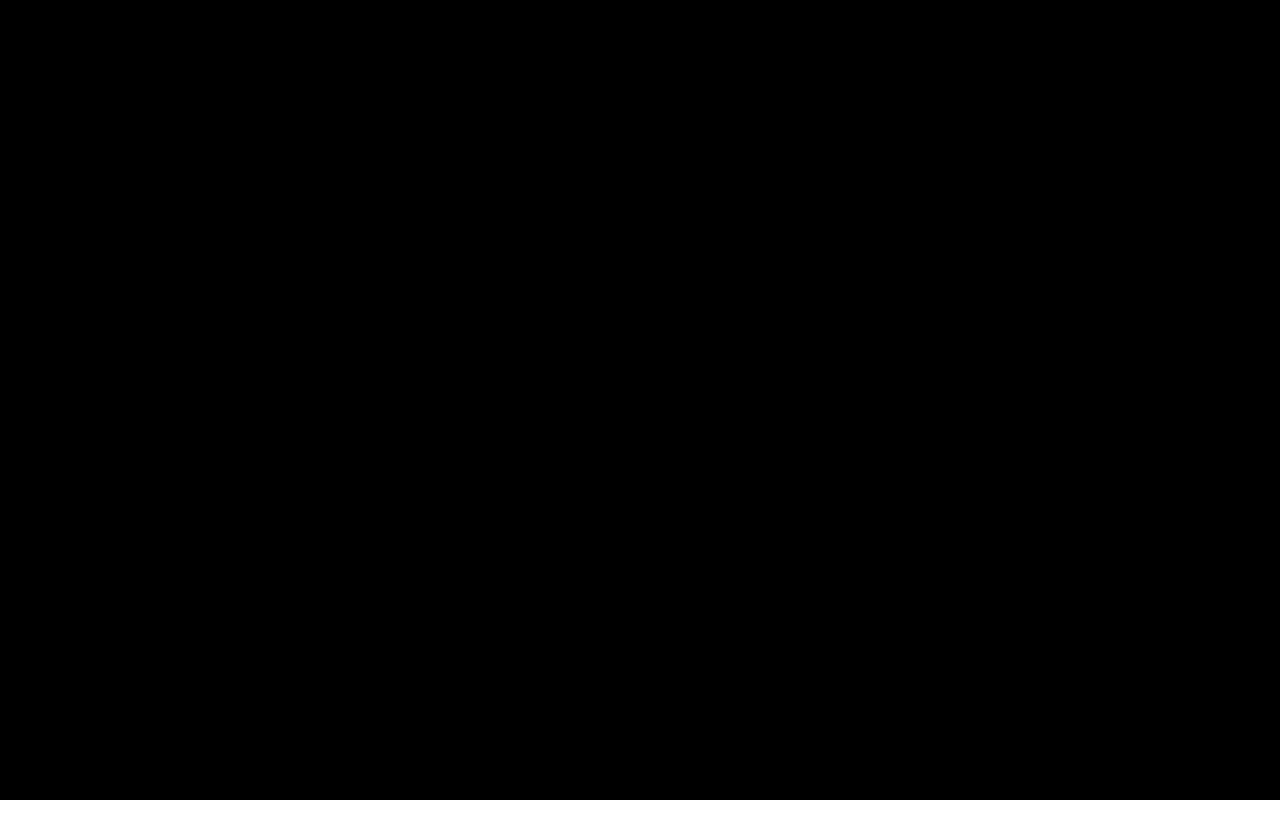
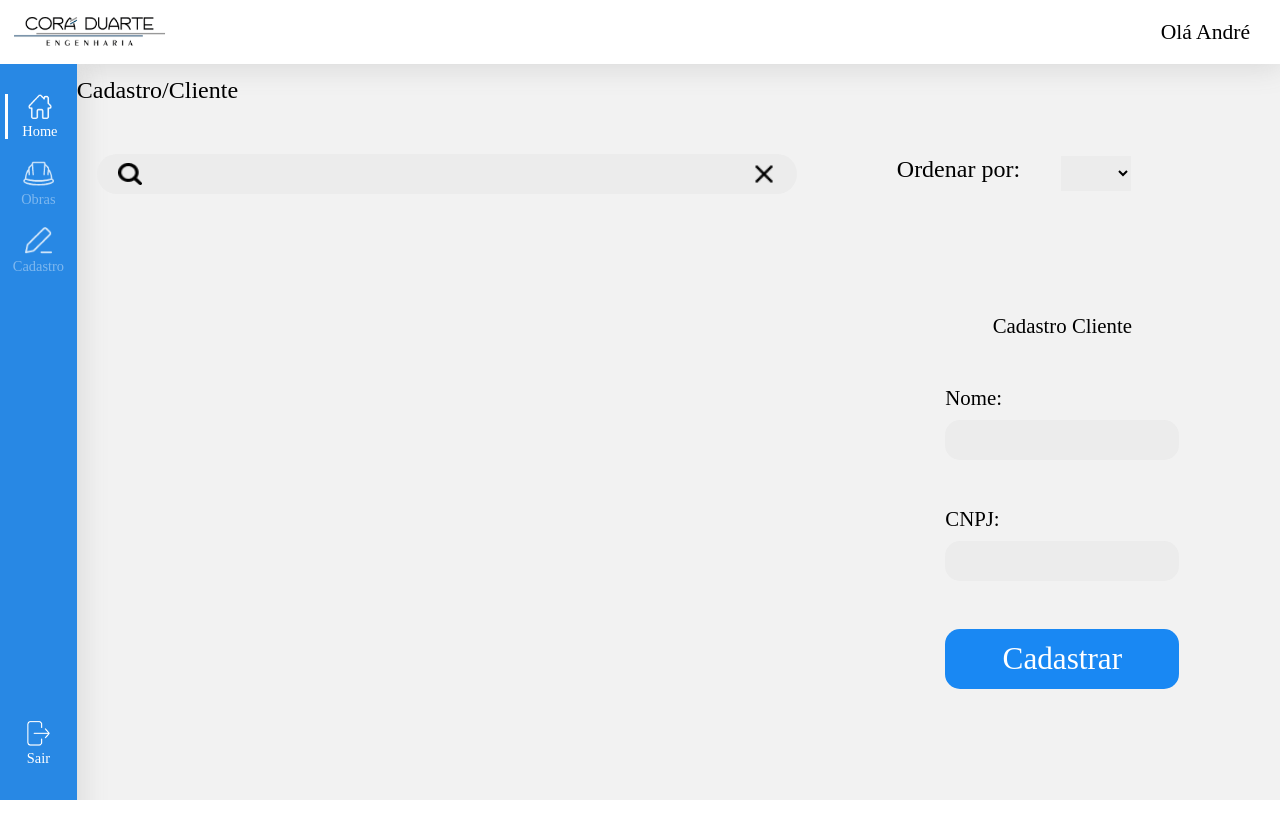
Before and after one commit to dirgogoo/ERP-Obra-Web, a Vue app in the folder frontend/: page /app/cadastro/cliente in a window 1280 px wide. Before the commit this address had no page. Built offline with nearby package versions, Linux system fonts and the light colour scheme; a web font is replaced by a local one.

Commit message:
Components Pesquisa Criado

```diff
--- /dev/null
+++ b/frontend/src/components/FilterSelector.vue
@@ -0,0 +1,41 @@
+<template>
+    <div id="main-container">
+        <div id="text-holder">
+            <h2>{{ label }}</h2>
+        </div>
+
+        <select name="Filtro">
+
+        </select>
+    </div>
+</template>
+
+<script>
+    export default {
+        name: 'Button',
+        props: ['label'],
+    };
+</script>
+
+
+<style scoped>
+
+    #main-container{
+        display: flex;
+        justify-content: center;
+    }
+
+    select{
+        border: 0;
+        background-color: #ECECEC;
+        width: 100%;
+        margin-left:2%;
+        height: 35px;
+    }
+
+    #text-holder{
+        min-width: 160px;
+        height: 35px;
+    }
+
+</style>
--- /dev/null
+++ b/frontend/src/components/Searchbar.vue
@@ -0,0 +1,40 @@
+<template>
+    <div id="searchbar-container">
+
+        <img id="Lupa" src="../assets/img/Lupa.png" alt="Lupa">
+        <input type="text" autocomplete="off" name="Pesquisar" id="textbox">
+        <img id="Clean" src="../assets/img/X.png" alt="Limpar Pesquisa">
+    </div>
+</template>
+
+<script>
+    export default {
+        name: 'Button',
+    };
+</script>
+
+
+<style scoped>
+
+    #searchbar-container{
+        width: 100%;
+       height: 40px;
+       border:0;
+       background-color: #ECECEC;
+        border-radius: 30px;
+        display: flex;
+        justify-content: space-around;
+        align-items: center;
+    }
+
+    input{
+        background:none;
+        border: none;
+        width: 75%;
+    }
+
+    img{
+        height: 55%;
+    }
+
+</style>
--- a/frontend/src/layouts/PrivateLayout.vue
+++ b/frontend/src/layouts/PrivateLayout.vue
@@ -6,6 +6,7 @@
     setTimeout(() => {
         document.getElementById(lastId).classList.add("menu-selected");
     }, 1000);
+
    function clickMenu(id)
     {
         //console.log("added:",id);
@@ -73,6 +74,9 @@
         background-color: #f2f2f2;
         width: 100vw;
         height: 100vh;
+    }
+    #name-display{
+        font-size: 1.5em
     }
 
     #header-container{
--- a/frontend/src/router/index.js
+++ b/frontend/src/router/index.js
@@ -5,6 +5,7 @@ import PrivateLayout from '../layouts/PrivateLayout.vue';
 import Login from '../views/Login.vue';
 import Home from '@/views/Home.vue';
 import Cadastro from '@/views/Cadastro.vue';
+import ClienteCadastro from '@/views/ClienteCadastro.vue';
 
 const isAuthenticated = () => {
   // A fazer autenticação
@@ -38,7 +39,8 @@ const routes = [
     },
     children: [
       { path: '/app/home', name: 'Home', component:Home },
-      { path: '/app/cadastro', name: 'Cadastro', component:Cadastro },
+      { path: '/app/cadastro', name: 'Cadastro', component:Cadastro},
+      { path: '/app/cadastro/cliente', name: 'Cliente', component:ClienteCadastro}
     ],
   },
 ]
--- a/frontend/src/views/Cadastro.vue
+++ b/frontend/src/views/Cadastro.vue
@@ -1,4 +1,6 @@
 <script setup>
+import { RouterLink } from 'vue-router';
+
 
 </script>
 
@@ -14,10 +16,10 @@
                 <img id="helmet" src="../assets/img/servico.png" alt="Serviços">
                 <h2 class="label-element">Serviço</h2>
             </div>
-            <div class="menu-element">
+            <RouterLink class="menu-element" to="/app/cadastro/cliente" >
                 <img id="helmet" src="../assets/img/cliente.png" alt="Clientes">
                 <h2 class="label-element" id="label-cliente">Cliente</h2>
-            </div>
+            </RouterLink>
             <div class="menu-element">
                 <img id="helmet" src="../assets/img/etapa.png" alt="Etapas">
                 <h2 class="label-element">Etapa</h2>
@@ -35,7 +37,6 @@
     }
 
     #menu-container{
-        color: white;
         margin-top:7%;
         display: flex;
         justify-content: space-around;
@@ -45,11 +46,13 @@
     }
 
     .menu-element{
+        color: white;
         background-color: #1988F3;
         height: 100%;
         width: 18%;
         text-align: center;
         border-radius: 30px;
+        text-decoration: none;
     }
     .menu-element:hover{
         transform: scale(1.15);
```
Also changed, not shown: frontend/src/assets/img/Lupa.png (added), frontend/src/assets/img/X.png (added).
